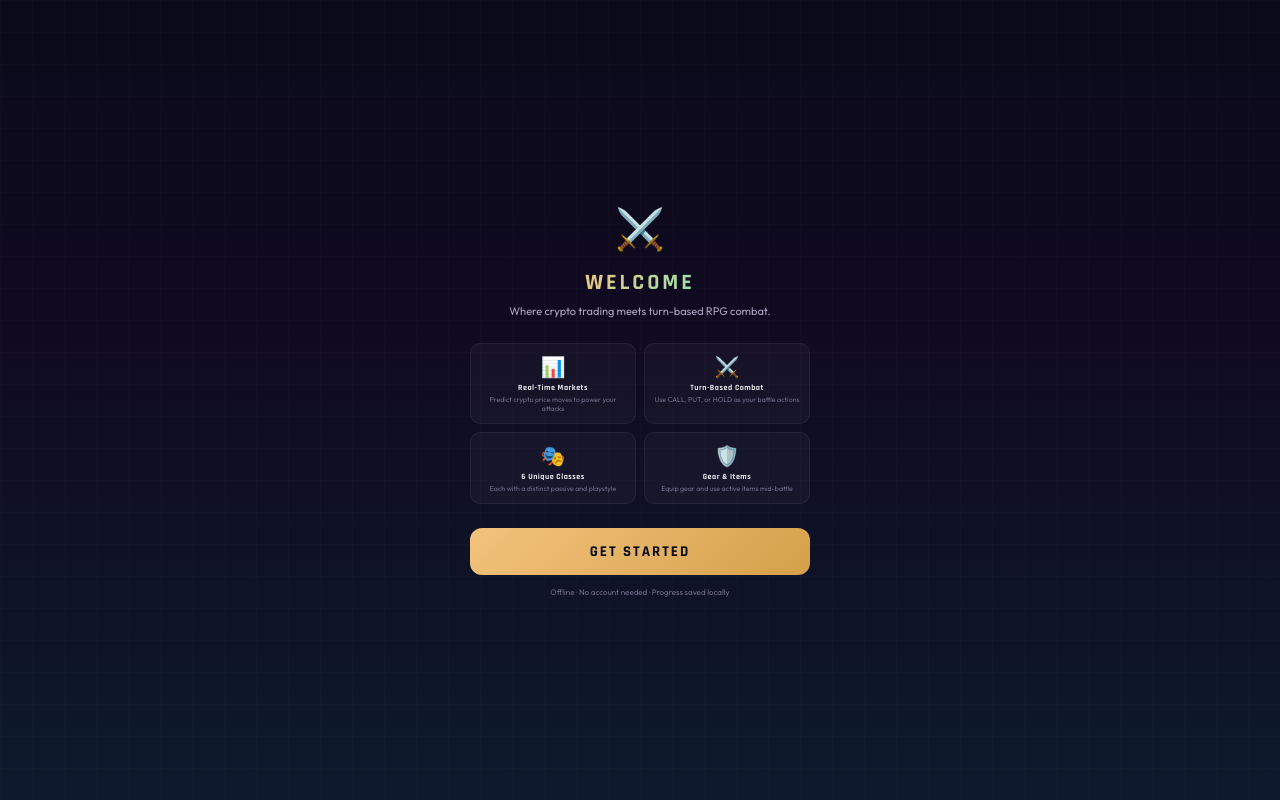
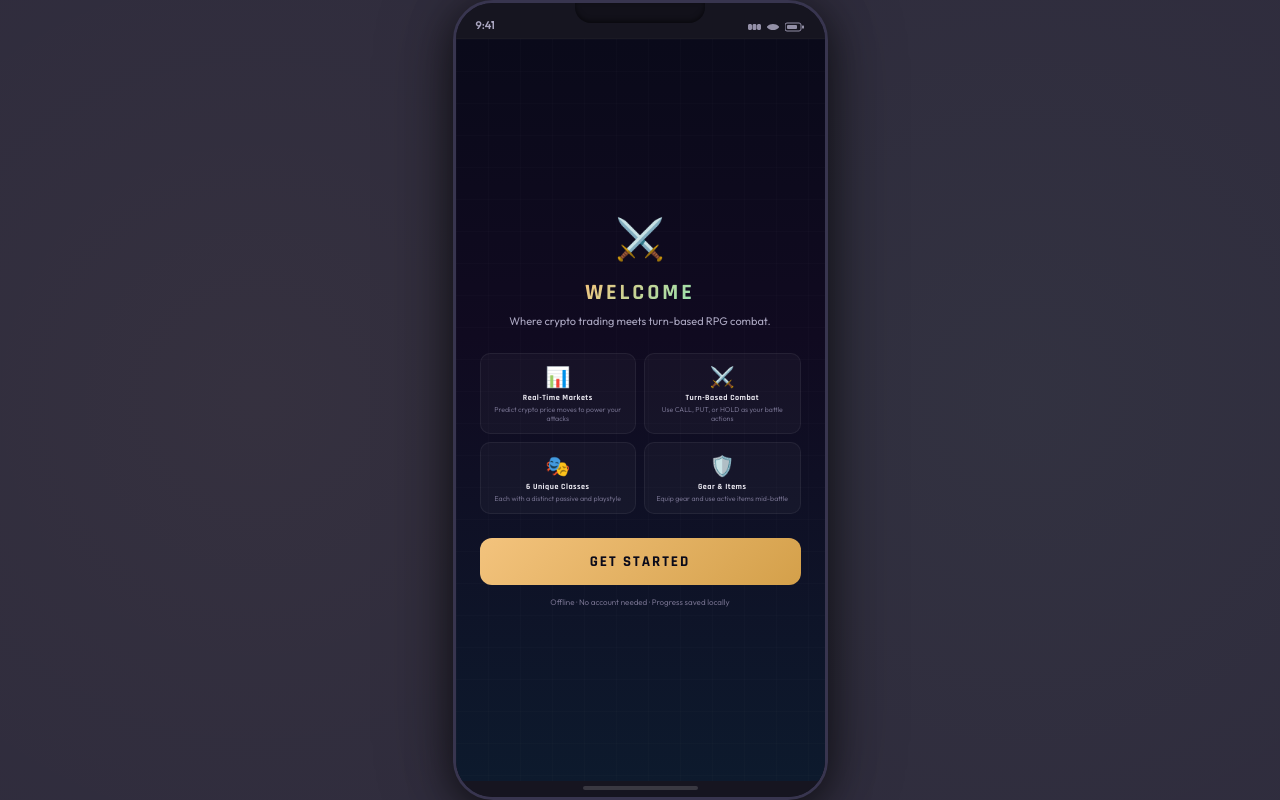
Before and after one commit to ChronoAiren/cryptostrike, a React (Vite) app: page / in a window 1280 px wide. Built offline with nearby package versions, Linux system fonts and the light colour scheme.

Commit message:
Updated index.css

```diff
--- a/src/components/layout/PhoneWrapper.module.css
+++ b/src/components/layout/PhoneWrapper.module.css
@@ -1,6 +1,17 @@
+.container {
+  width: 100%;
+  height: 100vh;
+  display: flex;
+  justify-content: center;
+  align-items: center;
+  background-color: #2F2C3D;
+  overflow: hidden;
+}
+
 .phoneFrame {
   width: var(--phone-width);
   height: var(--phone-height);
+  max-height: 100vh;
   background-color: var(--bg-deep);
   border: 3px solid var(--border-dim);
   border-radius: 40px;
@@ -36,7 +47,7 @@
   left: 50%;
   transform: translateX(-50%);
   z-index: 101;
-  box-shadow: inset 0 -2px 5px rgba(0,0,0,0.5);
+  box-shadow: inset 0 -2px 5px rgba(0, 0, 0, 0.5);
 }
 
 .statusTime {
@@ -80,17 +91,113 @@
   border-radius: 2px;
 }
 
-/* Responsiveness for mobile web viewing */
-@media (max-width: 768px) {
+/* Responsive scaling - phone frame always visible */
+@media screen and (max-width: 375px) {
   .phoneFrame {
     width: 100vw;
     height: 100vh;
+    max-height: 100vh;
     border-radius: 0;
     border: none;
     box-shadow: none;
   }
 
+  .container {
+    background-color: var(--bg-deep);
+  }
+
   .notch {
     display: none;
   }
+
+  .statusBar {
+    padding-top: env(safe-area-inset-top, 0);
+  }
+
+  .homeIndicatorBar {
+    padding-bottom: env(safe-area-inset-bottom, 0);
+  }
 }
+
+/* Small phones - fit to screen */
+@media screen and (min-width: 376px) and (max-width: 414px) {
+  .phoneFrame {
+    width: 100vw;
+    height: 100vh;
+    max-height: 100vh;
+    border-radius: 0;
+    border: none;
+    box-shadow: none;
+  }
+
+  .container {
+    background-color: var(--bg-deep);
+  }
+
+  .notch {
+    width: 120px;
+    height: 18px;
+  }
+}
+
+/* Medium phones - fit to screen */
+@media screen and (min-width: 415px) and (max-width: 768px) {
+  .phoneFrame {
+    width: 100vw;
+    height: 100vh;
+    max-height: 100vh;
+    border-radius: 0;
+    border: none;
+    box-shadow: none;
+  }
+
+  .container {
+    background-color: var(--bg-deep);
+  }
+
+  .notch {
+    width: 140px;
+    height: 22px;
+  }
+}
+
+/* Tablet landscape and larger - show phone frame */
+@media screen and (min-width: 769px) {
+  .container {
+    background-color: #2F2C3D;
+    background-image:
+      radial-gradient(circle at 20% 50%, rgba(243, 195, 125, 0.03) 0%, transparent 50%),
+      radial-gradient(circle at 80% 50%, rgba(147, 229, 177, 0.03) 0%, transparent 50%);
+  }
+
+  .phoneFrame {
+    width: var(--phone-width);
+    height: var(--phone-height);
+    border-radius: 40px;
+    border: 3px solid var(--border-dim);
+    box-shadow:
+      0 10px 40px rgba(0, 0, 0, 0.6),
+      0 0 80px rgba(0, 0, 0, 0.3);
+  }
+}
+
+/* Desktop - larger phone frame with zoom */
+@media screen and (min-width: 1025px) and (min-height: 900px) {
+  .phoneFrame {
+    transform: scale(1.1);
+  }
+}
+
+/* Large desktop - even larger phone frame */
+@media screen and (min-width: 1440px) and (min-height: 1000px) {
+  .phoneFrame {
+    transform: scale(1.25);
+  }
+}
+
+/* Ultra-wide screens - position phone frame */
+@media screen and (min-aspect-ratio: 21/9) {
+  .phoneFrame {
+    transform: scale(0.95);
+  }
+}
--- a/src/components/layout/PhoneWrapper.tsx
+++ b/src/components/layout/PhoneWrapper.tsx
@@ -1,4 +1,5 @@
 import React from 'react';
+import styles from './PhoneWrapper.module.css';
 
 interface PhoneWrapperProps {
   children: React.ReactNode;
@@ -6,15 +7,32 @@ interface PhoneWrapperProps {
 
 export const PhoneWrapper: React.FC<PhoneWrapperProps> = ({ children }) => {
   return (
-    <div style={{
-      width: '100%',
-      height: '100vh',
-      backgroundColor: 'var(--bg-deep)',
-      display: 'flex',
-      flexDirection: 'column',
-      overflow: 'hidden',
-    }}>
-      {children}
+    <div className={styles.container}>
+      <div className={styles.phoneFrame}>
+        <div className={styles.statusBar}>
+          <div className={styles.notch}></div>
+          <span className={styles.statusTime}>9:41</span>
+          <div className={styles.statusIcons}>
+            <svg width="14" height="10" viewBox="0 0 14 10" fill="currentColor">
+              <path d="M1 3.5C1 2.67 1.67 2 2.5 2h1C4.33 2 5 2.67 5 3.5v3C5 7.33 4.33 8 3.5 8h-1C1.67 8 1 7.33 1 6.5v-3zm4.5 0c0-.83.67-1.5 1.5-1.5h1c.83 0 1.5.67 1.5 1.5v3c0 .83-.67 1.5-1.5 1.5h-1c-.83 0-1.5-.67-1.5-1.5v-3zm4.5 0c0-.83.67-1.5 1.5-1.5h1c.83 0 1.5.67 1.5 1.5v3c0 .83-.67 1.5-1.5 1.5h-1c-.83 0-1.5-.67-1.5-1.5v-3z"/>
+            </svg>
+            <svg width="12" height="10" viewBox="0 0 12 10" fill="currentColor">
+              <path d="M6 2c2.2 0 4.2.9 5.7 2.3.2.2.3.5.3.7s-.1.5-.3.7C10.2 7.1 8.2 8 6 8s-4.2-.9-5.7-2.3c-.2-.2-.3-.5-.3-.7s.1-.5.3-.7C1.8 2.9 3.8 2 6 2z"/>
+            </svg>
+            <svg width="20" height="10" viewBox="0 0 20 10" fill="currentColor">
+              <rect x="0" y="1" width="16" height="8" rx="2" stroke="currentColor" fill="none" strokeWidth="1"/>
+              <rect x="2" y="3" width="10" height="4" rx="1" fill="currentColor"/>
+              <rect x="17" y="3.5" width="2" height="3" rx="0.5"/>
+            </svg>
+          </div>
+        </div>
+        <div className={styles.screenContent}>
+          {children}
+        </div>
+        <div className={styles.homeIndicatorBar}>
+          <div className={styles.homeIndicator}></div>
+        </div>
+      </div>
     </div>
   );
 };
--- a/src/index.css
+++ b/src/index.css
@@ -60,7 +60,7 @@ html {
 }
 
 body {
-  background-color: var(--bg-deep);
+  background-color: #2F2C3D;
   display: flex;
   justify-content: center;
   align-items: center;
@@ -81,11 +81,16 @@ body {
   align-items: center;
 }
 
-/* Mobile-first responsive breakpoints */
+/* Mobile screens - use full screen */
 @media screen and (max-width: 768px) {
+  body {
+    background-color: var(--bg-deep);
+  }
+
   #root {
     align-items: stretch;
   }
+
   html {
     font-size: 13px;
   }
```
